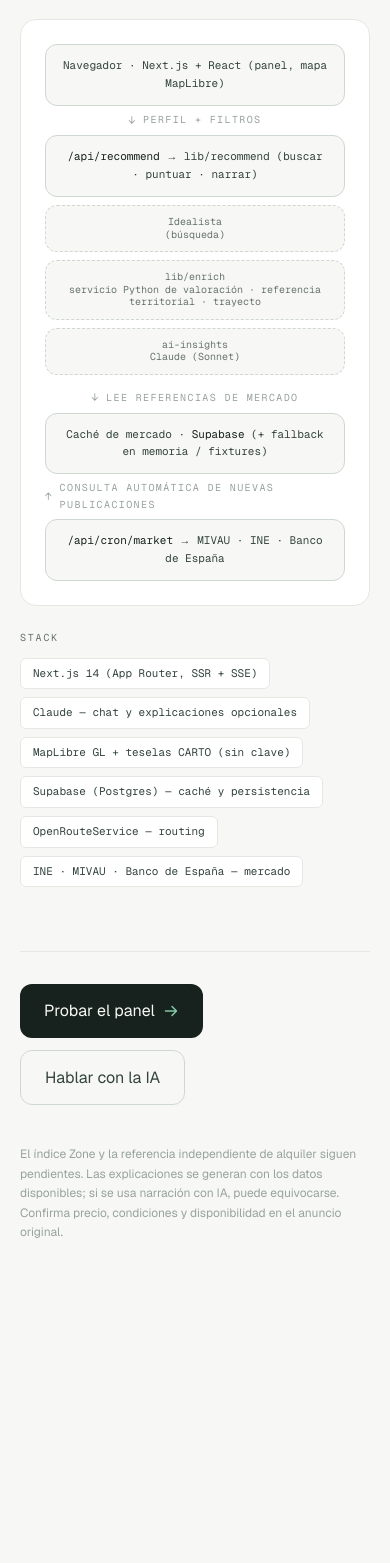
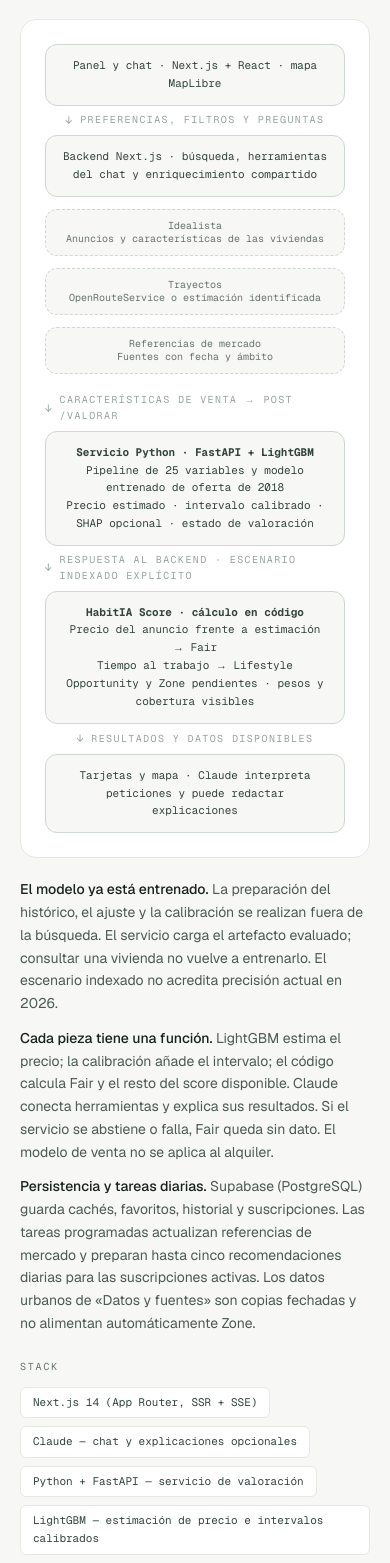
Before and after one commit to maupeon/agente-inmobiliario, a Next.js app: page /como-funciona in a window 390 px wide. Shown: the part 6880-8443 px from the top of the page. Before the commit the page ends 8219 px from the top, so only its background shows below. Built offline with nearby package versions, Linux system fonts and the light colour scheme; no server answers.

Commit message:
Clarify model service and scoring in architecture diagrams

```diff
--- a/app/como-funciona/page.tsx
+++ b/app/como-funciona/page.tsx
@@ -75,6 +75,8 @@
 const STACK = [
   "Next.js 14 (App Router, SSR + SSE)",
   "Claude — chat y explicaciones opcionales",
+  "Python + FastAPI — servicio de valoración",
+  "LightGBM — estimación de precio e intervalos calibrados",
   "MapLibre GL + teselas CARTO (sin clave)",
   "Supabase (Postgres) — caché y persistencia",
   "OpenRouteService — routing",
@@ -228,26 +230,27 @@
         {/* Arquitectura */}
         <Section eyebrow="La arquitectura" title="Qué habla con qué">
           <div className="rounded-xl border border-hairline bg-paper-50 p-6 font-mono text-[11px] leading-relaxed text-ink-700 sm:p-8">
-            <Box>Navegador · Next.js + React (panel, mapa MapLibre)</Box>
-            <Arrow label="perfil + filtros" />
-            <Box>
-              <span className="text-ink">/api/recommend</span> → lib/recommend
-              (buscar · puntuar · narrar)
-            </Box>
-            <div className="my-2 grid gap-2 sm:grid-cols-3">
-              <SubBox>Idealista<br />(búsqueda)</SubBox>
-              <SubBox>lib/enrich<br />servicio Python de valoración · referencia territorial · trayecto</SubBox>
-              <SubBox>ai-insights<br />Claude (Sonnet)</SubBox>
+            <Box>Panel y chat · Next.js + React · mapa MapLibre</Box>
+            <Arrow label="preferencias, filtros y preguntas" />
+            <Box>Backend Next.js · búsqueda, herramientas del chat y enriquecimiento compartido</Box>
+            <div className="my-3 grid gap-3 sm:grid-cols-3">
+              <SubBox>Idealista<br />Anuncios y características de las viviendas</SubBox>
+              <SubBox>Trayectos<br />OpenRouteService o estimación identificada</SubBox>
+              <SubBox>Referencias de mercado<br />Fuentes con fecha y ámbito</SubBox>
             </div>
-            <Arrow label="lee referencias de mercado" />
-            <Box>
-              Caché de mercado · <span className="text-ink">Supabase</span>{" "}
-              (+ fallback en memoria / fixtures)
-            </Box>
-            <Arrow label="consulta automática de nuevas publicaciones" up />
-            <Box>
-              <span className="text-ink">/api/cron/market</span> → MIVAU · INE · Banco de España
-            </Box>
+            <Arrow label="características de venta → POST /valorar" />
+            <Box><strong>Servicio Python · FastAPI + LightGBM</strong><br />Pipeline de 25 variables y modelo entrenado de oferta de 2018<br />Precio estimado · intervalo calibrado · SHAP opcional · estado de valoración</Box>
+            <Arrow label="respuesta al backend · escenario indexado explícito" />
+            <Box><strong>HabitIA Score · cálculo en código</strong><br />Precio del anuncio frente a estimación → Fair<br />Tiempo al trabajo → Lifestyle<br />Opportunity y Zone pendientes · pesos y cobertura visibles</Box>
+            <Arrow label="resultados y datos disponibles" />
+            <Box>Tarjetas y mapa · Claude interpreta peticiones y puede redactar explicaciones</Box>
+
+          </div>
+
+          <div className="mt-5 space-y-3 text-sm leading-relaxed text-stone-600">
+            <p><Strong>El modelo ya está entrenado.</Strong> La preparación del histórico, el ajuste y la calibración se realizan fuera de la búsqueda. El servicio carga el artefacto evaluado; consultar una vivienda no vuelve a entrenarlo. El escenario indexado no acredita precisión actual en 2026.</p>
+            <p><Strong>Cada pieza tiene una función.</Strong> LightGBM estima el precio; la calibración añade el intervalo; el código calcula Fair y el resto del score disponible. Claude conecta herramientas y explica sus resultados. Si el servicio se abstiene o falla, Fair queda sin dato. El modelo de venta no se aplica al alquiler.</p>
+            <p><Strong>Persistencia y tareas diarias.</Strong> Supabase (PostgreSQL) guarda cachés, favoritos, historial y suscripciones. Las tareas programadas actualizan referencias de mercado y preparan hasta cinco recomendaciones diarias para las suscripciones activas. Los datos urbanos de «Datos y fuentes» son copias fechadas y no alimentan automáticamente Zone.</p>
           </div>
 
           <div className="mt-6">
--- a/app/presentacion/Presentation.tsx
+++ b/app/presentacion/Presentation.tsx
@@ -161,7 +161,7 @@
     "kicker": "Anexo · Arquitectura",
     "title": "Arquitectura del producto",
     "target": 561,
-    "note": "Panel y chat usan el mismo backend de valoración de oferta. El servicio devuelve estado, versión, intervalo y SHAP opcional. SSE permite respuesta progresiva. La demo del TFM guarda un historial y unos favoritos globales en Supabase, compartidos entre visitantes. El perfil se configura en el navegador; al activar Notificaciones se guarda una copia en Supabase para preparar la selección diaria. La bandeja se identifica mediante una cookie propia de ese navegador, sin cuenta de usuario. Si una fuente falla o falta soporte, se informa y se evita presentar respaldo ilustrativo como evidencia."
+    "note": "Panel y chat usan el backend Next.js y sus herramientas compartidas. Para venta, el backend envía características a POST /valorar: Python y FastAPI cargan LightGBM con el pipeline de 25 variables ya entrenado. El servicio devuelve precio, intervalo calibrado, estado, versión y SHAP opcional. No se entrena durante la búsqueda. El código compara anuncio y estimación para Fair y utiliza el tiempo al trabajo para Lifestyle; Opportunity y Zone siguen pendientes. Claude interpreta y explica, no sustituye al modelo de precio. El escenario indexado de oferta de 2018 no tiene validación actual en 2026. SSE permite respuesta progresiva. La demo del TFM guarda un historial y unos favoritos globales en Supabase, compartidos entre visitantes. El perfil se configura en el navegador; al activar Notificaciones se guarda una copia en Supabase para preparar la selección diaria. La bandeja se identifica mediante una cookie propia de ese navegador, sin cuenta de usuario. Si una fuente falla o falta soporte, se informa y se evita presentar respaldo ilustrativo como evidencia."
   },
   {
     "kicker": "Anexo · Precio y encaje",
@@ -677,10 +677,16 @@
 
         <SceneShell index={19} active={active} state={sceneState(19)} label={SCENES[19].title}>
           <section className={`${styles.sceneCanvas} ${styles.clearScene}`}>
-            <SceneHeader kicker="Del modelo al producto" title="Una pregunta activa toda la cadena." />
-            <blockquote className={styles.questionHero}>«¿Qué pisos encajan conmigo<br />y por qué?»</blockquote>
-            <ol className={styles.productChain}><li><Sparkle aria-hidden /><span>Entender</span><p>El agente interpreta tu petición.</p></li><li><Database aria-hidden /><span>Consultar</span><p>Obtiene viviendas y contexto.</p></li><li><ChartLineUp aria-hidden /><span>Comparar</span><p>Valora y ordena las opciones.</p></li><li><Eye aria-hidden /><span>Explicar</span><p>Devuelve razones comprensibles.</p></li></ol>
-            <p className={styles.takeaway}>La IA conecta las herramientas. <strong>Los datos sostienen la respuesta.</strong></p>
+            <SceneHeader kicker="Arquitectura · del modelo al producto" title="El modelo calcula. La plataforma conecta." />
+            <p className={styles.questionHero}>Panel y chat → backend compartido</p>
+            <ol className={styles.productChain}>
+              <li><Database aria-hidden /><span>01 · Datos</span><p>Idealista aporta anuncios. El backend añade referencias y tiempo al trabajo.</p></li>
+              <li><ChartLineUp aria-hidden /><span>02 · Modelo</span><p>Python + FastAPI sirve LightGBM: 25 variables → precio, intervalo calibrado y SHAP opcional.</p></li>
+              <li><ShieldCheck aria-hidden /><span>03 · Score</span><p>Anuncio frente a estimación → Fair. Trayecto → Lifestyle. El código aplica pesos y cobertura.</p></li>
+              <li><Eye aria-hidden /><span>04 · Respuesta</span><p>Tarjetas y mapa. Claude interpreta preguntas, llama herramientas y explica resultados.</p></li>
+            </ol>
+            <p className={styles.takeaway}>Supabase guarda cachés e historial. <strong>Las tareas diarias preparan hasta cinco recomendaciones.</strong></p>
+            <p className={styles.architectureScope}>Entrenamiento fuera de la búsqueda · oferta de venta de 2018, escenario indexado sin validación actual · Opportunity y Zone pendientes.</p>
           </section>
         </SceneShell>
 
--- a/app/presentacion/presentation.module.css
+++ b/app/presentacion/presentation.module.css
@@ -2813,3 +2813,5 @@
 @media (max-width: 700px) {
   .demoPlayer { flex: none; aspect-ratio: 16 / 9; height: auto; }
 }
+
+.architectureScope { margin-top: 0.8rem; color: var(--stone); font-size: clamp(0.7rem, 1vw, 0.9rem); line-height: 1.45; max-width: 95ch; }
```
